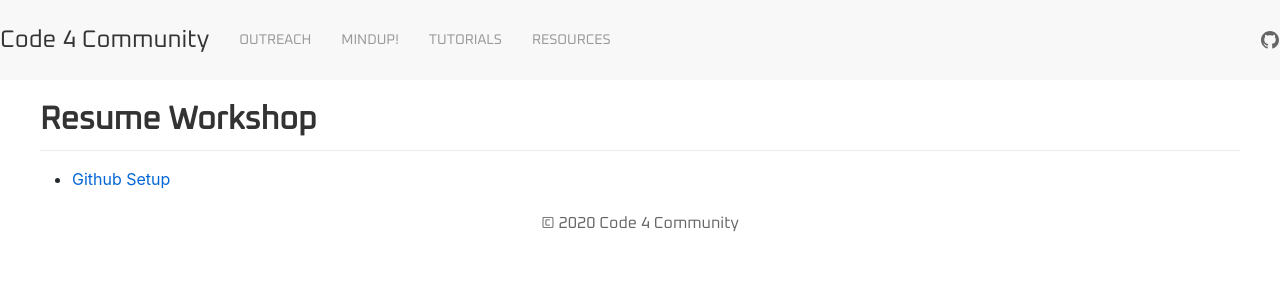
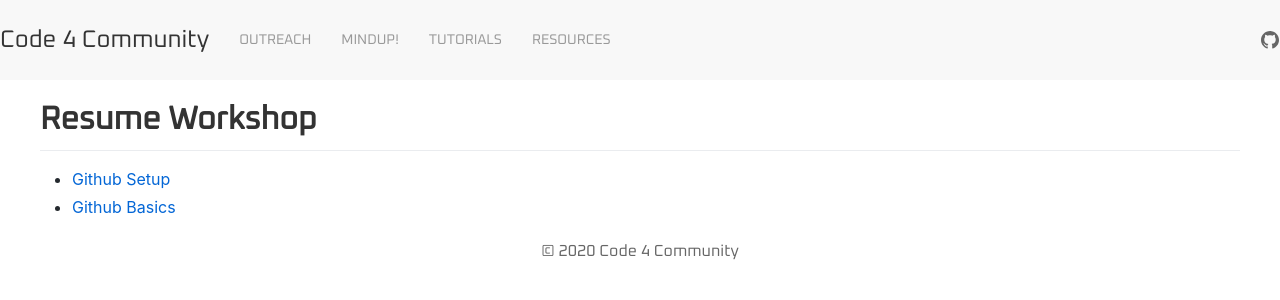
Before and after one commit to Code4Community/Code4Community.github.io, a Jekyll site: the page built from resume-workshop/index.md, in a window 1280 px wide. Shown: the top 300 px of the page. Built offline with Jekyll 4.4.1, drawn with Linux system fonts in a browser that asks for light colours; nearby versions of some CDN libraries.

Commit message:
fix links

```diff
--- a/resume-workshop/index.md
+++ b/resume-workshop/index.md
@@ -8,3 +8,4 @@ content_style: github_markdown
 # Resume Workshop
 
 - [Github Setup](/resume-workshop/setup)
+- [Github Basics](/resume-workshop/basics)
```
